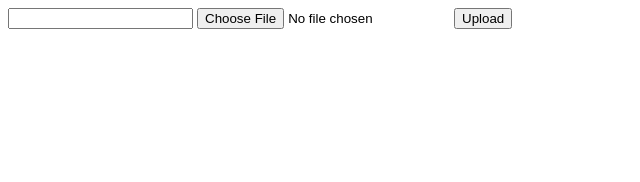
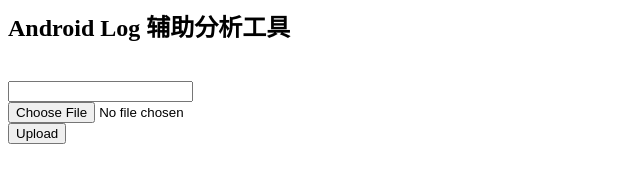
Before and after one commit to Henry-T/NODEPG, a website: page ToolSite/index.html in a window 1280 px wide. Shown: the whole page, without its empty margins (0-640 px from the left). Drawn offline with Linux system fonts and the light colour scheme.

Commit message:
fix with end() & format index.html

```diff
--- a/ToolSite/app.js
+++ b/ToolSite/app.js
@@ -49,6 +49,7 @@
                     if (err) {
                         res.writeHead(500, {'Content-type':'text/html'})
                         res.write('日志解析失败')
+                        res.end()
                     } else {
                         res.writeHead(200, {'Content-type':'text/html'})
                         if (data.indexOf("INSTALL_FAILED_INSUFFICIENT_STORAGE")>-1) {
@@ -64,6 +65,7 @@
                         } else {
                             res.write('未发现错误')
                         }
+                        res.end()
                     }
                 });
             });
--- a/ToolSite/index.html
+++ b/ToolSite/index.html
@@ -1,8 +1,9 @@
 <html>
     <body>
+        <H2>Android Log 辅助分析工具</H2><br>
         <form action="/android/logparse/upload" enctype="multipart/form-data" method="post">
-            <input type="text" name="title">
-            <input type="file" name="file">
+            <input type="text" name="title"><br>
+            <input type="file" name="file"><br>
             <input type="submit" value="Upload">
         </form>
     </body>
```
